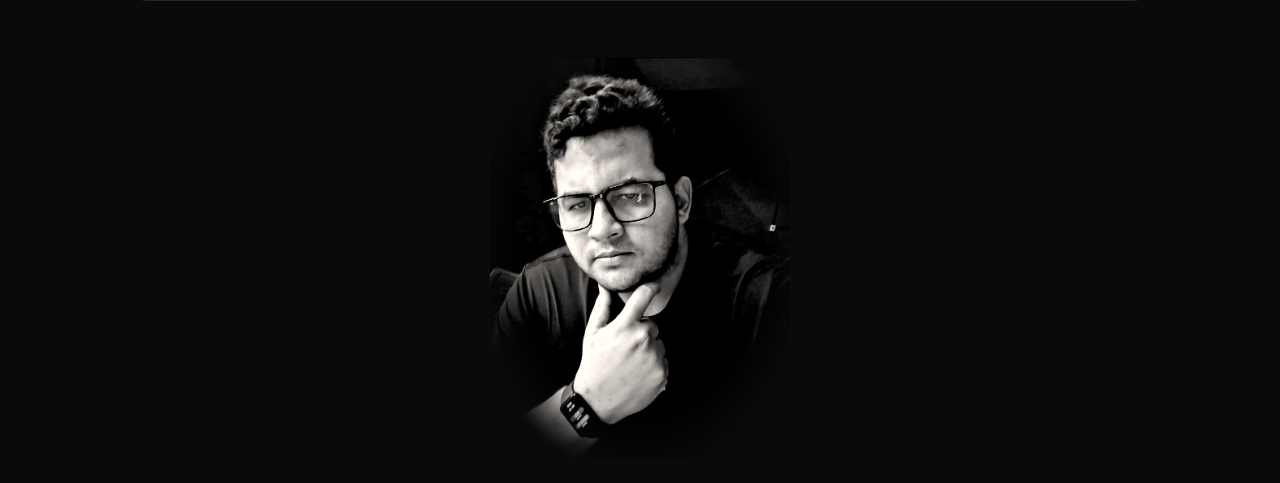
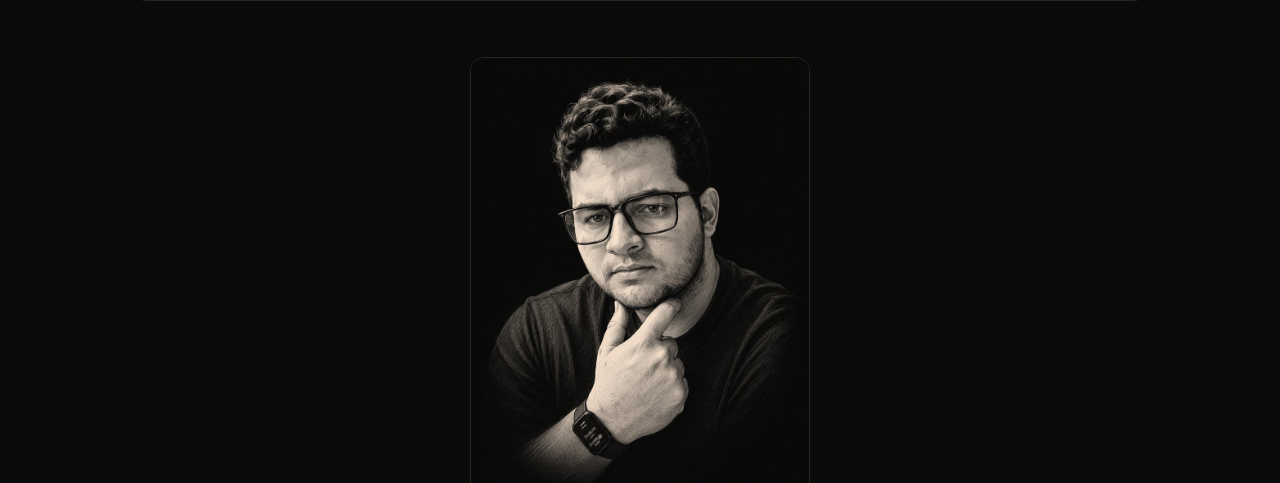
Before and after one commit to jefframalho/jefframalho.github.io, a plain HTML site: page index.html in a window 1280 px wide. Shown: the part 77-560 px from the top of the page. Drawn offline with Linux system fonts and the light colour scheme.

Commit message:
Usa retrato em grafite no topo da página
Substitui a foto esmaecida pelo retrato em grafite no hero.

Co-Authored-By: Claude Haiku 5.5 <noreply@anthropic.com>
Claude-Session: https://claude.ai/code/session_01Rv5uuL1WF7Eqt11GHgpodR

```diff
--- a/index.html
+++ b/index.html
@@ -46,7 +46,7 @@
 
   /* hero */
   .hero{text-align:center;padding-top:56px;padding-bottom:64px}
-  .hero .photo{width:min(300px,70vw);margin:0 auto 28px}
+  .hero .photo{width:min(340px,80vw);margin:0 auto 28px;border-radius:14px;overflow:hidden;border:1px solid var(--line)}
   .hero .photo img{width:100%;height:auto}
   .hero h1{font-size:clamp(2.4rem,7vw,4.6rem)}
   .hero h1 .serif{display:block;font-size:.9em;margin-top:.1em}
@@ -130,7 +130,7 @@
 <main>
 
 <div id="inicio" class="wrap hero">
-  <div class="photo"><img src="assets/foto.png" width="738" height="987" alt="Foto de Jefferson Ramalho"></div>
+  <div class="photo"><img src="assets/retrato.jpg" width="900" height="1200" alt="Retrato em grafite de Jefferson Ramalho"></div>
   <p class="eyebrow">Mauriti, CE · Atendimento remoto</p>
   <h1>Sites e sistemas<span class="serif">sob medida</span></h1>
   <p class="sub">Faço sites, sistemas por assinatura e apps para clínicas, academias, lojas e escritórios. Você me conta como funciona o seu dia a dia e eu monto a ferramenta em cima disso.</p>
```
Also changed, not shown: assets/retrato.jpg (added).
